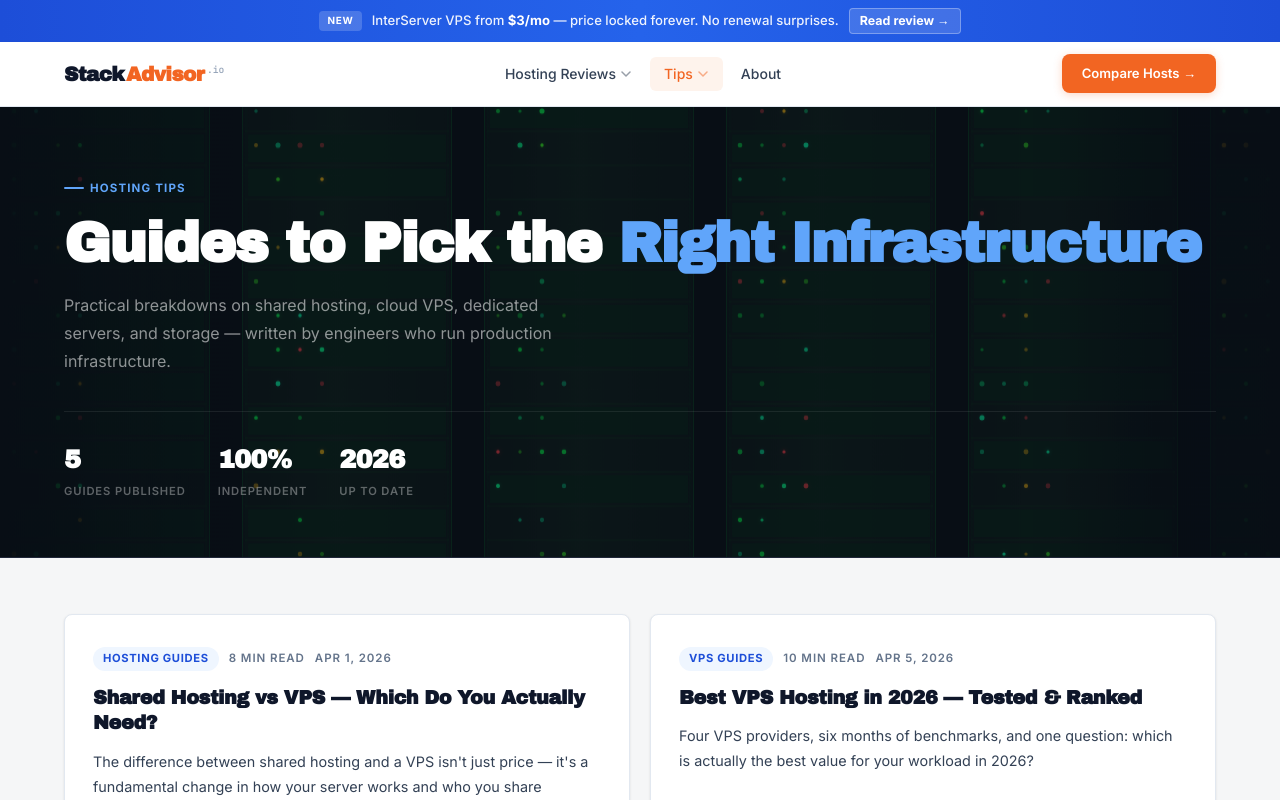
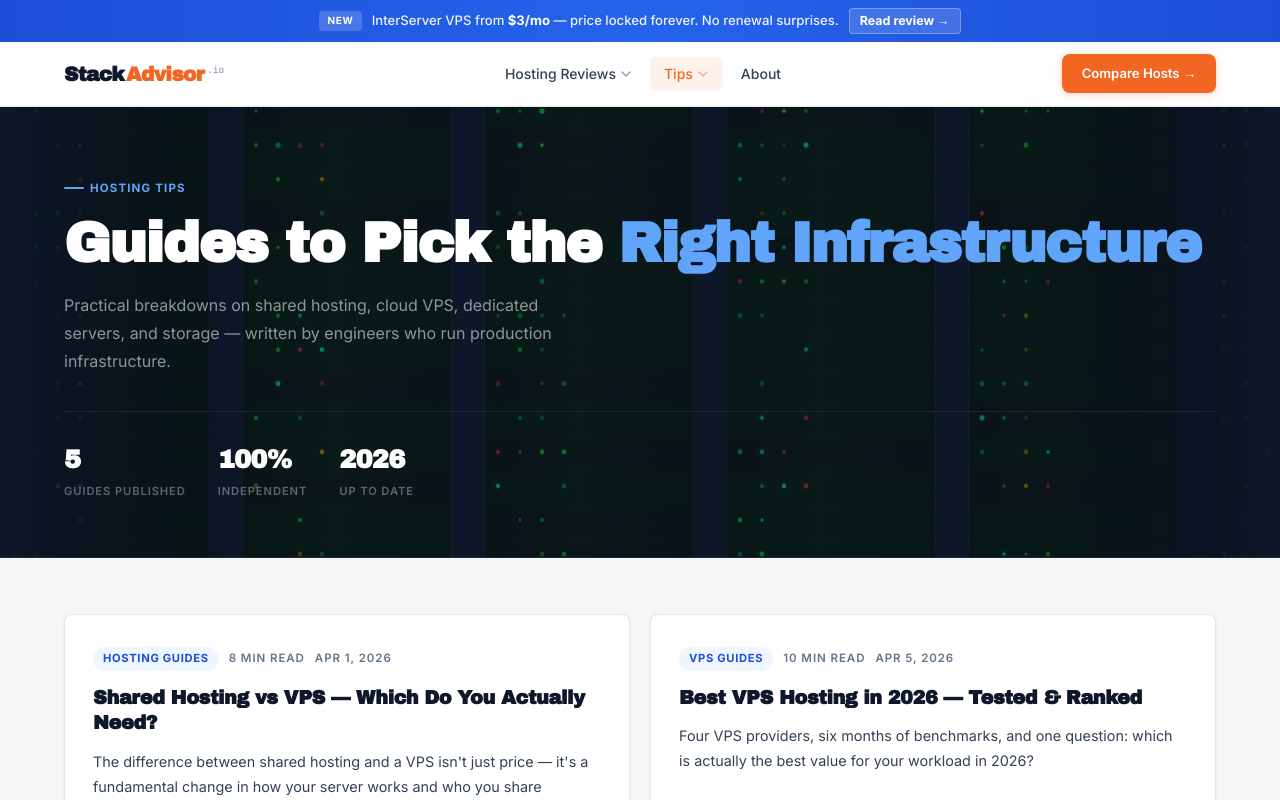
Before and after one commit to nikcho1337/stackadvisor, a Next.js app: page /blog in a window 1280 px wide. Shown: the top 800 px of the page. Built offline with nearby package versions, Linux system fonts and the light colour scheme.

Commit message:
Fix ServerBackground vignette color to match bg-dark #0F172A

```diff
--- a/components/ServerBackground.tsx
+++ b/components/ServerBackground.tsx
@@ -114,8 +114,8 @@ export default function ServerBackground() {
       const H = canvas.height;
       ctx.clearRect(0, 0, W, H);
 
-      // ── Background ──
-      ctx.fillStyle = "#030805";
+      // ── Background (matches var(--bg-dark) #0F172A) ──
+      ctx.fillStyle = "#0F172A";
       ctx.fillRect(0, 0, W, H);
 
       // ── Scanlines ──
@@ -226,16 +226,16 @@ export default function ServerBackground() {
         ctx.globalAlpha = 1;
       }
 
-      // ── Vignette (wide enough to cover edge racks) ──
+      // ── Vignette (matches section bg-dark #0F172A) ──
       const vW = RACK_WIDTH + RACK_GAP + 10;
       const vL = ctx.createLinearGradient(0, 0, vW, 0);
-      vL.addColorStop(0, "rgba(3,8,5,1)");
+      vL.addColorStop(0, "rgba(15,23,42,1)");
       vL.addColorStop(1, "transparent");
       ctx.fillStyle = vL; ctx.fillRect(0, 0, vW, H);
 
       const vR = ctx.createLinearGradient(W - vW, 0, W, 0);
       vR.addColorStop(0, "transparent");
-      vR.addColorStop(1, "rgba(3,8,5,1)");
+      vR.addColorStop(1, "rgba(15,23,42,1)");
       ctx.fillStyle = vR; ctx.fillRect(W - vW, 0, vW, H);
 
       const vT = ctx.createLinearGradient(0, 0, 0, 40);
```
